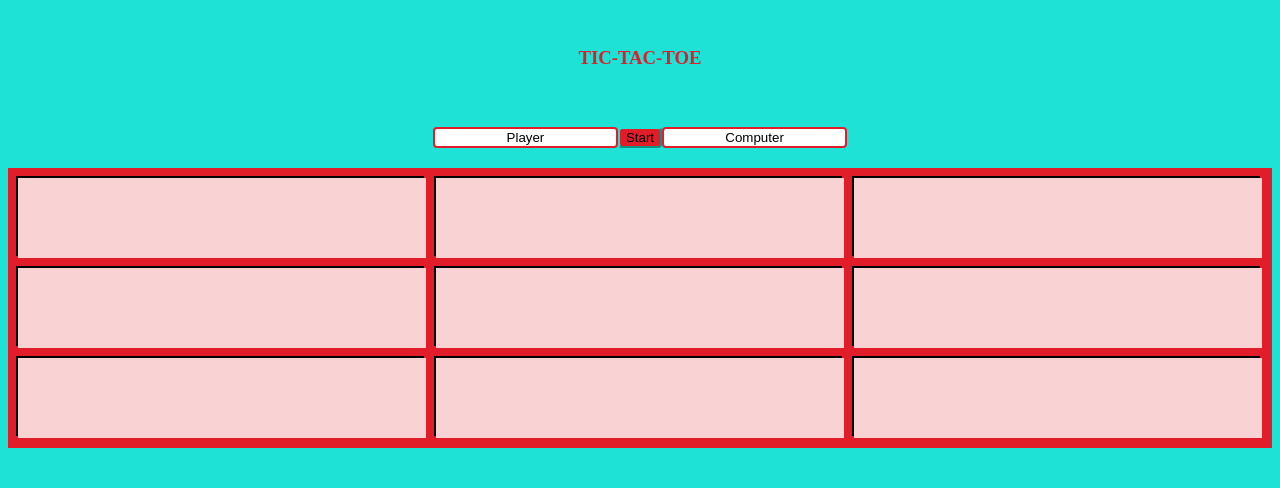
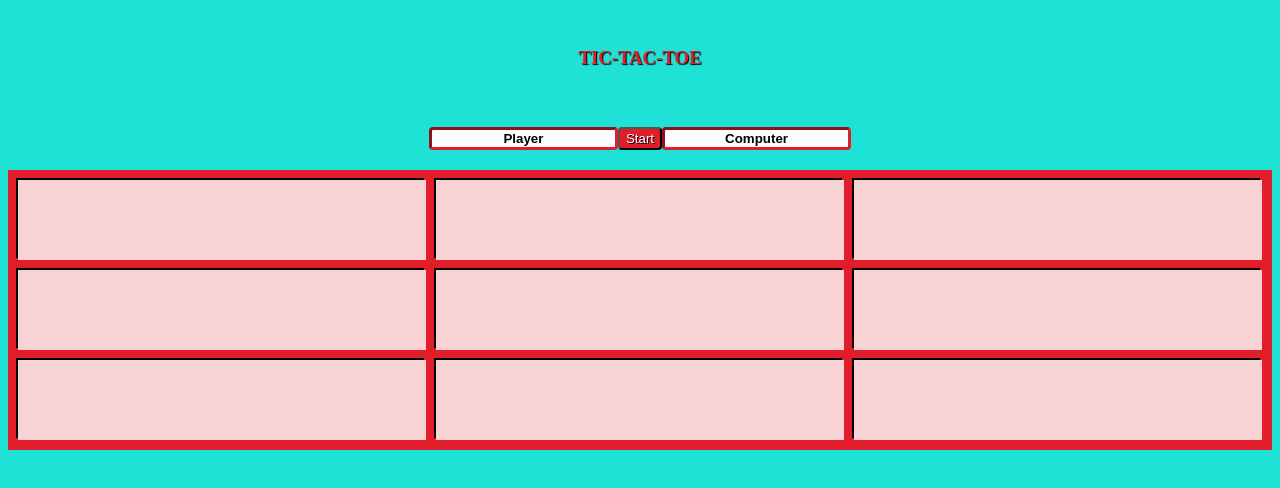
Before and after one commit to BenjaminGarza/TicTacToe, a website: page index.html in a window 1280 px wide. Drawn offline with Linux system fonts and the light colour scheme.

Commit message:
Stylized scoreboard elements

```diff
--- a/style.css
+++ b/style.css
@@ -3,6 +3,7 @@ html, body {
 }
 h3{
   color: #E21D2A;
+  text-shadow: 1px 1px 1px #000000;
 }
 
 section {
@@ -19,9 +20,9 @@ padding: 20px;
 
 input[type="text"]{
   text-align: center;
-  border: 2px solid #E21D2A;
+  border: 3px inset #E21D2A;
   border-radius: 4px;
-text-decoration-color: lime;
+  font-weight: bold;
 }
 
 input::placeholder{
@@ -29,9 +30,11 @@ input::placeholder{
 }
 
 button{
-   border-color: #1DE2D5;
-   border-radius: 4px;
-   background-color: #E21D2A;
+  border: 2px outset black;
+  border-radius: 4px;
+  color:white;
+  background-color: #E21D2A;
+  text-shadow: 1px 1px 0px #000000;
 }
 
 #grid-container {
```
